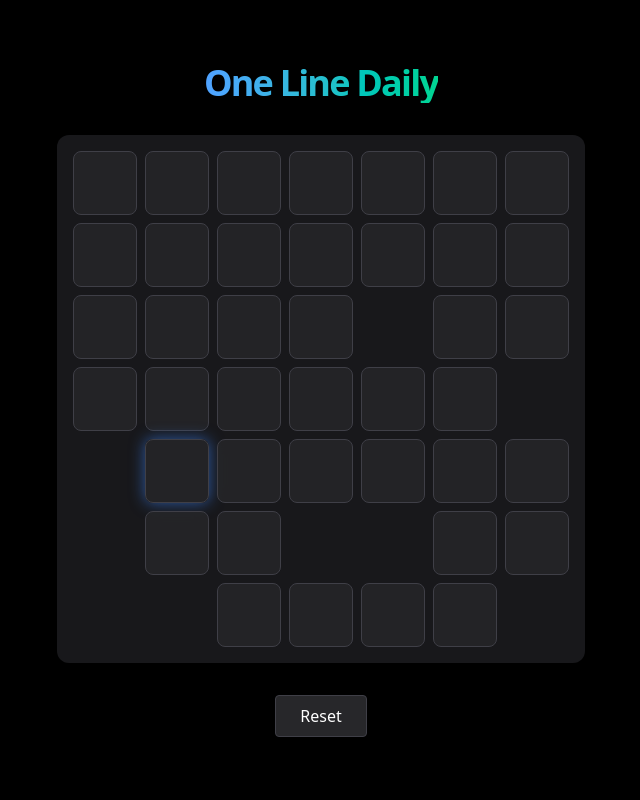
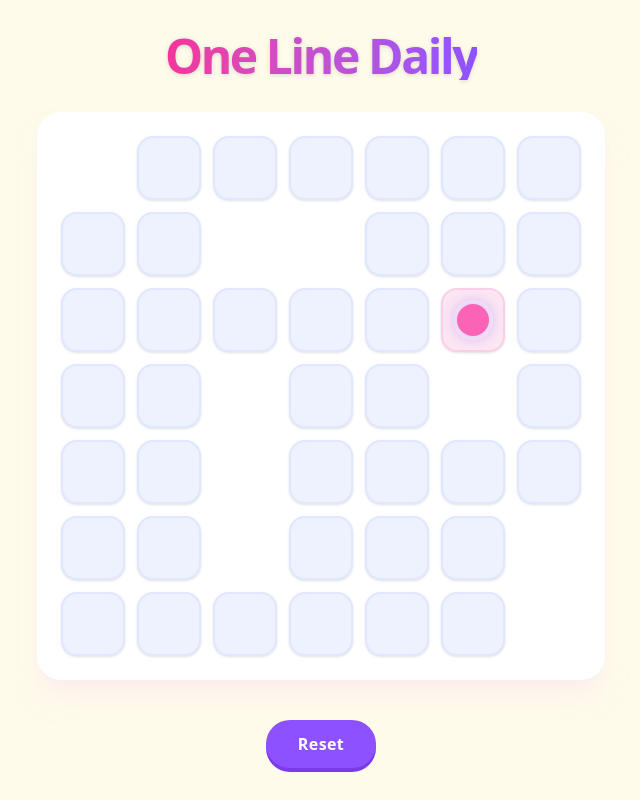
Before and after one commit to Pathet1cS/oneliner, a Next.js app: page / in a window 1280 px wide. Shown: the whole page, without its empty margins (319-959 px from the left). Built offline with nearby package versions, Linux system fonts and the light colour scheme.

Commit message:
feat: change the total design

```diff
--- a/src/app/page.tsx
+++ b/src/app/page.tsx
@@ -4,22 +4,22 @@ import GameBoard from '@/components/GameBoard';
 export const dynamic = 'force-dynamic';
 
 export default async function Home() {
-  const dateStr = new Date().toLocaleDateString('en-CA', { timeZone: 'UTC' });
+  const dateStr = new Date().toLocaleDateString('id-ID', { timeZone: 'UTC' });
 
   try {
-    const { activeCells, startPos } = generatePuzzle(dateStr);
+    const { activeCells, startPos } = generatePuzzle("2/1/2026");
 
     return (
-      <main className="min-h-screen bg-black flex flex-col items-center justify-center p-4">
-        <h1 className="text-4xl font-bold text-transparent bg-clip-text bg-gradient-to-r from-blue-400 to-emerald-400 mb-8 tracking-tighter">One Line Daily</h1>
+      <main className="min-h-screen bg-amber-50 flex flex-col items-center justify-center p-4">
+        <h1 className="text-5xl font-extrabold text-transparent bg-clip-text bg-gradient-to-r from-pink-500 to-violet-500 mb-8 tracking-tighter drop-shadow-sm">One Line Daily</h1>
         <GameBoard activeCells={activeCells} startPos={startPos} />
       </main>
     );
   } catch (error) {
     return (
-      <main className="min-h-screen bg-black flex flex-col items-center justify-center p-4">
-        <h1 className="text-4xl font-bold text-transparent bg-clip-text bg-gradient-to-r from-blue-400 to-emerald-400 mb-8 tracking-tighter">One Line Daily</h1>
-        <p className="text-red-400 text-center">Error generating today's puzzle. Please try again later.</p>
+      <main className="min-h-screen bg-amber-50 flex flex-col items-center justify-center p-4">
+        <h1 className="text-5xl font-extrabold text-transparent bg-clip-text bg-gradient-to-r from-pink-500 to-violet-500 mb-8 tracking-tighter drop-shadow-sm">One Line Daily</h1>
+        <p className="text-rose-500 font-medium text-center">Error generating today's puzzle. Please try again later.</p>
       </main>
     );
   }
--- a/src/components/GameBoard.tsx
+++ b/src/components/GameBoard.tsx
@@ -46,7 +46,7 @@ export default function GameBoard({ activeCells, startPos }: { activeCells: Poin
   return (
     <div className="flex flex-col items-center">
       <div
-        className="grid grid-cols-7 gap-2 bg-zinc-900 p-4 rounded-xl"
+        className="grid grid-cols-7 gap-3 bg-white p-6 rounded-3xl shadow-xl shadow-pink-100/50 relative overflow-hidden"
         onPointerUp={() => setIsDrawing(false)}
         onPointerLeave={() => setIsDrawing(false)}
       >
@@ -54,23 +54,50 @@ export default function GameBoard({ activeCells, startPos }: { activeCells: Poin
           const x = i % GRID_SIZE;
           const y = Math.floor(i / GRID_SIZE);
           const active = isActive(x, y);
-          const visited = isVisited(x, y);
+          const pIndex = path.findIndex(p => p.x === x && p.y === y);
+          const visited = pIndex !== -1;
           const isStart = startPos.x === x && startPos.y === y;
+
+          const prevPath = visited && pIndex > 0 ? path[pIndex - 1] : null;
+          const nextPath = visited && pIndex < path.length - 1 ? path[pIndex + 1] : null;
+
+          const connectTop = (prevPath?.x === x && prevPath?.y === y - 1) || (nextPath?.x === x && nextPath?.y === y - 1);
+          const connectBottom = (prevPath?.x === x && prevPath?.y === y + 1) || (nextPath?.x === x && nextPath?.y === y + 1);
+          const connectLeft = (prevPath?.x === x - 1 && prevPath?.y === y) || (nextPath?.x === x - 1 && nextPath?.y === y);
+          const connectRight = (prevPath?.x === x + 1 && prevPath?.y === y) || (nextPath?.x === x + 1 && nextPath?.y === y);
+
           return (
             <div
               key={i}
               data-testid={`cell-${x}-${y}`}
-              className={`cell w-10 h-10 md:w-16 md:h-16 rounded-lg select-none touch-none ${active ? 'active bg-zinc-800/80 backdrop-blur border border-zinc-700' : ''} ${visited ? 'bg-blue-500 shadow-[0_0_15px_rgba(59,130,246,0.6)]' : ''} ${isStart && !visited ? 'animate-pulse bg-blue-400' : ''}`}
+              className={`relative cell w-10 h-10 md:w-16 md:h-16 rounded-2xl select-none touch-none transition-all duration-150 ${active && !visited ? 'active bg-indigo-50 ring-2 ring-inset ring-indigo-100 shadow-sm' : ''} ${visited ? 'bg-pink-100 ring-2 ring-inset ring-pink-200 shadow-sm z-10' : 'z-0'}`}
               onPointerDown={(e) => { e.currentTarget.releasePointerCapture(e.pointerId); handlePointerDown(x, y); }}
               onPointerEnter={() => handlePointerEnter(x, y)}
-            />
+            >
+              {active && (
+                <>
+                  {isStart && <div className="absolute top-1/2 left-1/2 -translate-x-1/2 -translate-y-1/2 w-6 h-6 md:w-8 md:h-8 bg-pink-400 rounded-full z-20 shadow-[0_0_15px_rgba(139,92,246,0.6)] pointer-events-none ring-4 ring-white/30" />}
+                  {visited && !isStart && <div className="absolute top-1/2 left-1/2 -translate-x-1/2 -translate-y-1/2 w-4 h-4 md:w-6 md:h-6 bg-pink-500 rounded-full z-10 pointer-events-none" />}
+                  {connectTop && <div className="absolute top-0 left-1/2 -translate-x-1/2 w-4 md:w-6 h-1/2 bg-pink-500 z-10 pointer-events-none" />}
+                  {connectBottom && <div className="absolute bottom-0 left-1/2 -translate-x-1/2 w-4 md:w-6 h-1/2 bg-pink-500 z-10 pointer-events-none" />}
+                  {connectLeft && <div className="absolute left-0 top-1/2 -translate-y-1/2 h-4 md:h-6 w-1/2 bg-pink-500 z-10 pointer-events-none" />}
+                  {connectRight && <div className="absolute right-0 top-1/2 -translate-y-1/2 h-4 md:h-6 w-1/2 bg-pink-500 z-10 pointer-events-none" />}
+                </>
+              )}
+            </div>
           );
         })}
+        {won && (
+          <div className="absolute inset-0 bg-white/60 backdrop-blur-sm z-50 flex flex-col items-center justify-center">
+            <div className="text-4xl md:text-5xl text-pink-500 font-extrabold animate-bounce drop-shadow-md text-center leading-tight">
+              Puzzle<br/>Solved! 🎉
+            </div>
+          </div>
+        )}
       </div>
-      <div className="mt-8 flex gap-4">
-        <button onClick={() => setPath([startPos])} className="px-6 py-2 bg-zinc-800 rounded text-white border border-zinc-700">Reset</button>
+      <div className="mt-10 flex gap-4">
+        <button onClick={() => setPath([startPos])} className="px-8 py-3 bg-violet-500 rounded-full text-white font-bold tracking-wide shadow-[0_4px_0_0_#7c3aed] active:translate-y-1 active:shadow-none transition-all">Reset</button>
       </div>
-      {won && <div className="mt-8 text-2xl text-green-400 font-bold animate-bounce">Puzzle Solved!</div>}
     </div>
   );
 }
```
